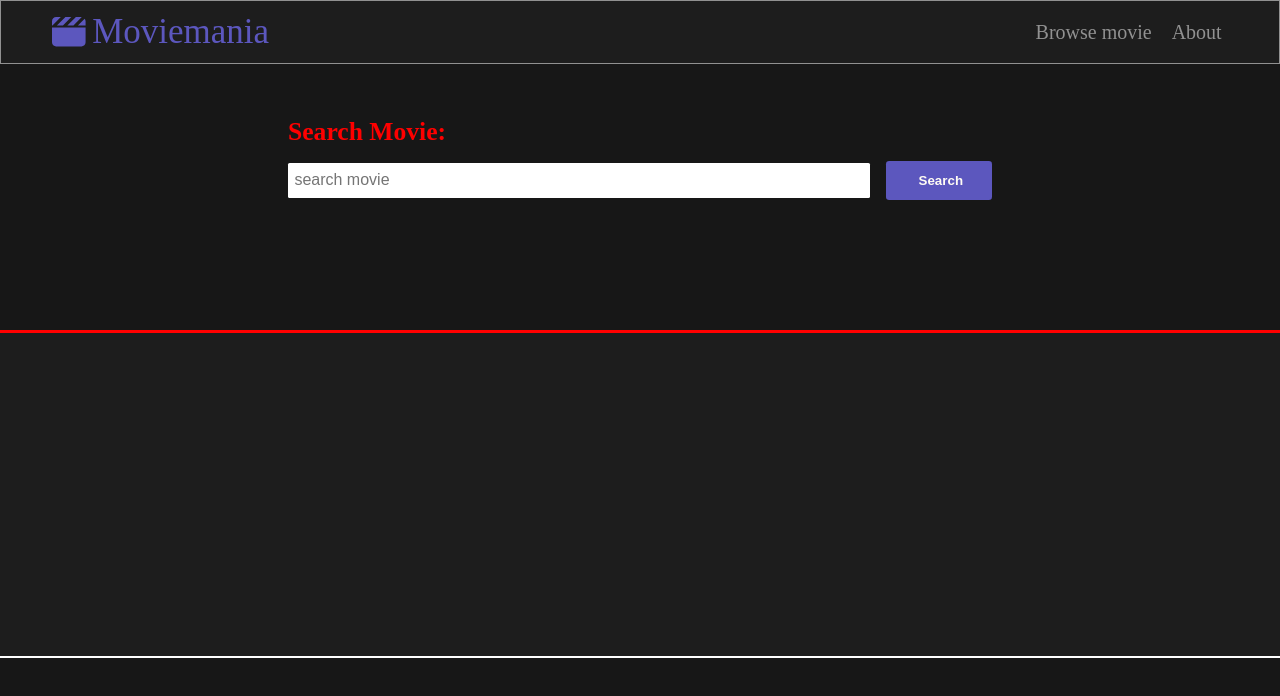
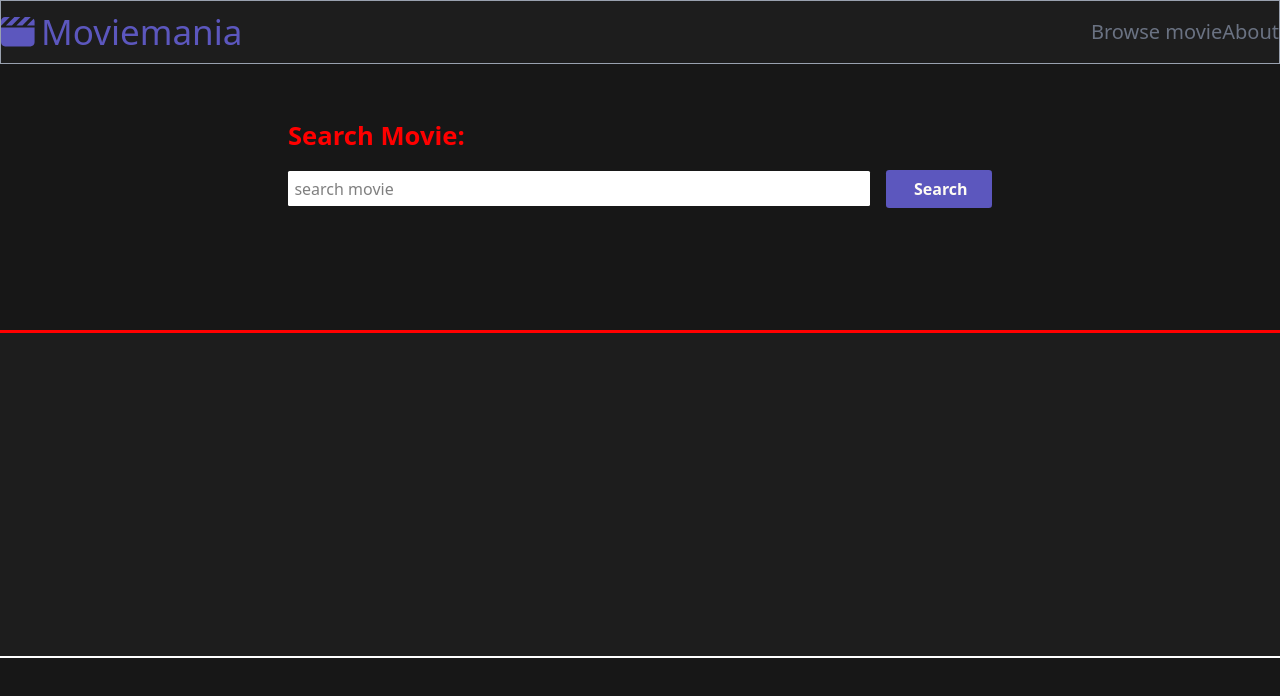
Before and after one commit to meeran666/movieDB_project_using_nextjs, a Next.js app: page / in a window 1280 px wide. Shown: the top 696 px of the page. Built offline with nearby package versions, Linux system fonts and the light colour scheme.

Commit message:
tailwind new

```diff
--- a/package.json
+++ b/package.json
@@ -26,10 +26,12 @@
     "@types/react": "^19",
     "@types/react-dom": "^19",
     "@types/webpack": "^5.28.5",
+    "autoprefixer": "^10.4.21",
     "dotenv": "^16.4.7",
     "drizzle-kit": "^0.30.5",
     "eslint": "^9",
     "eslint-config-next": "15.2.2",
+    "prettier-plugin-tailwindcss": "^0.6.11",
     "tailwindcss": "^4",
     "typescript": "^5"
   }
--- a/postcss.config.mjs
+++ b/postcss.config.mjs
@@ -1,5 +1,8 @@
 const config = {
-  plugins: ["@tailwindcss/postcss"],
+  plugins: [
+    "@tailwindcss/postcss",
+    "autoprefixer",
+  ],
 };
 
 export default config;
--- a/src/app/layout.tsx
+++ b/src/app/layout.tsx
@@ -62,7 +62,7 @@ export default function DashboardLayout({ children }: Readonly<{ children: React
         {isHambergerMenuOpen ? (
           <HambergerMenuLayer sidebarRef={sidebarRef} isHambergerMenuOpen={isHambergerMenuOpen} />
         ) : null}
-        <main style={{ display: 'flex', flexGrow: '1', flexDirection: 'column' }}>{children}</main>
+        <main  className="flex grow flex-col">{children}</main>
         {/* <SearchBox></SearchBox> */}
         <Footer />
       </body>
--- a/src/app/navbar.tsx
+++ b/src/app/navbar.tsx
@@ -14,7 +14,7 @@ type NavbarProp = MobileComponentProp & {
 }
 function HamButton({ onHambergerClick, buttonref }: ButtonProp) {
   return (
-    <div className={navbar_styles.hamberger_button} onClick={onHambergerClick} ref={buttonref}>
+    <div className="flex flex-col gap-[3px] [&>*]:h-[6px] [&>*]:w-[20px] [&>*]:rounded-[20%] [&>*]:bg-[cyan]" onClick={onHambergerClick} ref={buttonref}>
       <div></div>
       <div></div>
       <div></div>
@@ -27,18 +27,15 @@ function CrossButton({ onHambergerClick, buttonref }: ButtonProp) {
       <div
         onClick={onHambergerClick}
         ref={buttonref}
-        style={{
-          width: '1.5rem',
-          height: '1.5rem',
-          position: 'relative',
-        }}>
+        className='w-[1.5rem] h-[1.5] relative'
+        >
         <div
-          className={navbar_styles.cross_line}
+          className="rotate-[45] w-[1rem] h-[0.2rem]  bg-white absolute top-[50%] left-[50%] origin-center"
           style={{
             transform: 'translate(-50%, -50%) rotate(45deg)',
           }}></div>
         <div
-          className={navbar_styles.cross_line}
+          className="rotate-[45] w-[1rem] h-[0.2rem]  bg-white absolute top-[50%] left-[50%] origin-center"
           style={{
             transform: 'translate(-50%, -50%) rotate(-45deg)',
           }}></div>
@@ -59,11 +56,11 @@ function MobileComponent({ onHambergerClick, isHambergerMenu, buttonref }: Mobil
 }
 function DesktopComponent() {
   return (
-    <div className={navbar_styles.nav_buttons}>
-      <a className={navbar_styles.browse_movie + ' ' + navbar_styles.hover_effect_cyan} href={'/'}>
+    <div className="[&>*]:px-[10px] [&>*]:inline">
+      <a className="no-underline text-gray-500 text-[20px] hover:text-[cyan]" href={'/'}>
         Browse movie
       </a>
-      <div className={navbar_styles.about + ' ' + navbar_styles.hover_effect_cyan}>About</div>
+      <div className="text-gray-500 text-[20px] hover:text-[cyan]">About</div>
     </div>
   )
 }
@@ -76,7 +73,7 @@ export default function Navbar({
 
   return (
     <>
-      <div className={navbar_styles.navbar}>
+      <div className="flex items-center box-border gap-[0.3rem] pl-[4vw] pr-[3.7vw] w-[100dvw] h-[4rem] bg-[rgb(29,29,29)] border-[0.05rem] border-solid border-gray-400 [&>*]:box-border [&>*]:grow-0">
         <div className={navbar_styles.brand}>
           <Logo id={navbar_styles.logo} alt="logo" />
           <div className={navbar_styles.site_name}>Moviemania</div>
--- a/styles/globals.css
+++ b/styles/globals.css
@@ -1,3 +1,4 @@
+@import "tailwindcss";
 body {
   margin: 0;
   padding: 0;
@@ -7,43 +8,7 @@ body {
   flex-direction: column;
   /* justify-content: center; */
 }
-/* :root {
-  --background: #ffffff;
-  --foreground: #171717;
-}
 
-@media (prefers-color-scheme: dark) {
-  :root {
-    --background: #0a0a0a;
-    --foreground: #ededed;
-  }
-} */
-
-/* html,
-body {
-  max-width: 100vw;
-  overflow-x: hidden;
-} */
-
-/*
-body {
-  color: var(--foreground);
-  background: var(--background);
-  font-family: Arial, Helvetica, sans-serif;
-  -webkit-font-smoothing: antialiased;
-  -moz-osx-font-smoothing: grayscale;
-}
-
-
-
-
-
-@media (prefers-color-scheme: dark) {
-  html {
-    color-scheme: dark;
-  }
-}
- */
 * {
   box-sizing: border-box;
   padding: 0;
--- a/styles/navbar.module.css
+++ b/styles/navbar.module.css
@@ -1,10 +1,4 @@
-.hambergerMenuLayer{
-  width:100%;
 
-}
-.outsideHamberger{
-
-}
 .hamberger_menu {
   box-sizing: border-box;
   position: absolute;
--- a/styles/searchbar.module.css
+++ b/styles/searchbar.module.css
@@ -24,13 +24,14 @@
   height: 9rem;
 }
 .form input {
+
   overflow: hidden;
   height: 2.2rem;
   flex-grow: 1;
   font-size: 1rem;
   margin-top: 1rem;
   border: none;
-  background-color: none;
+  background-color: white;
   box-shadow: none;
   border: none;
   outline: none;
```
Also changed, not shown: 1 other file (tests, documents, lock files or other folders).
